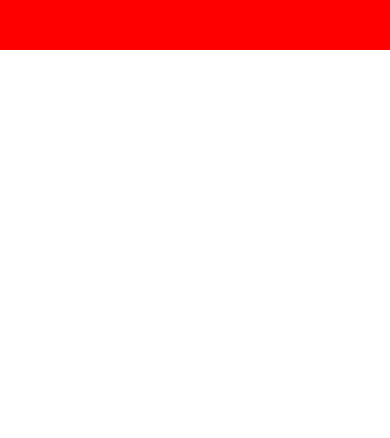
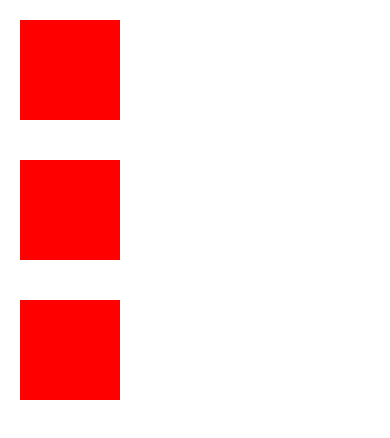
Before and after one commit to hamzajaa/reactNative-Tutorial2, a React Native app: screen / in a window 390 px wide. Shown: the top 438 px of the page. Built offline with nearby package versions, Linux system fonts and the light colour scheme.

Commit message:
change 3.0

```diff
--- a/App.js
+++ b/App.js
@@ -4,9 +4,9 @@ import { StyleSheet, Text, View } from 'react-native';
 export default function App() {
   return (
     <View style={styles.container}>
-      <View style={styles.myStyle}>
-        <Text style={styles.blueFont}></Text>
-      </View>
+      <View style={styles.myStyle}></View>
+      <View style={styles.myStyle}></View>
+      <View style={styles.myStyle}></View>
     </View>
   );
 }
@@ -16,8 +16,9 @@ const styles = StyleSheet.create({
     flex: 1,
   },
   myStyle: {
-    width: "100%", // 100% from parents Component
-    height: 50,
+    width: 100,
+    height: 100,
+    margin: 20,
     backgroundColor: "#F00",
   },
 });
```
